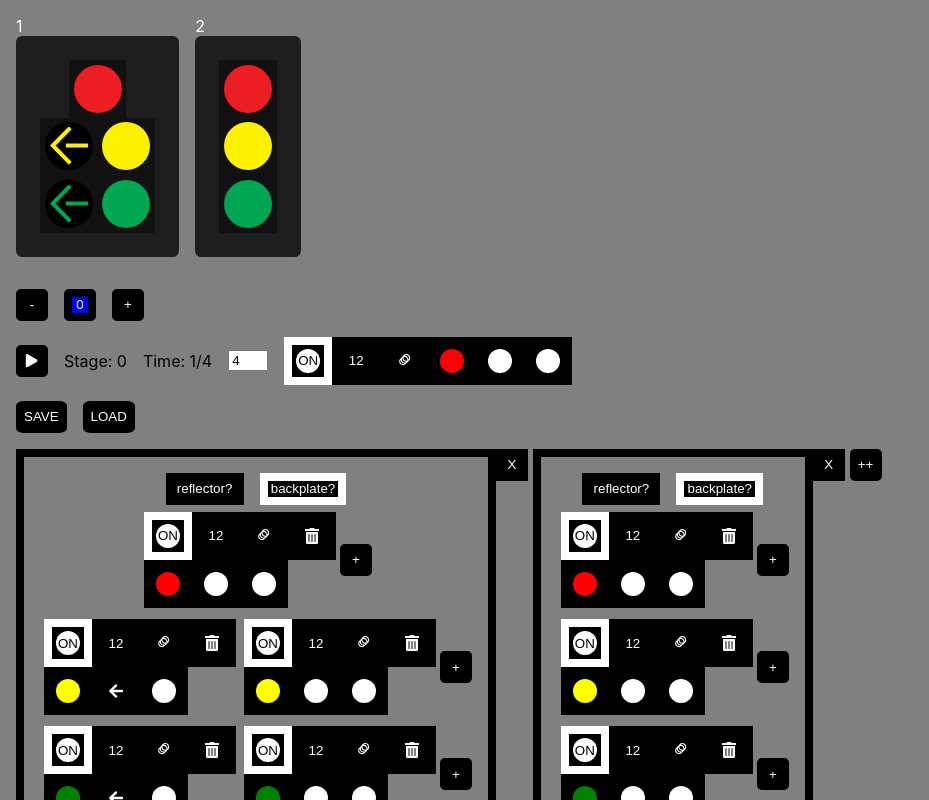
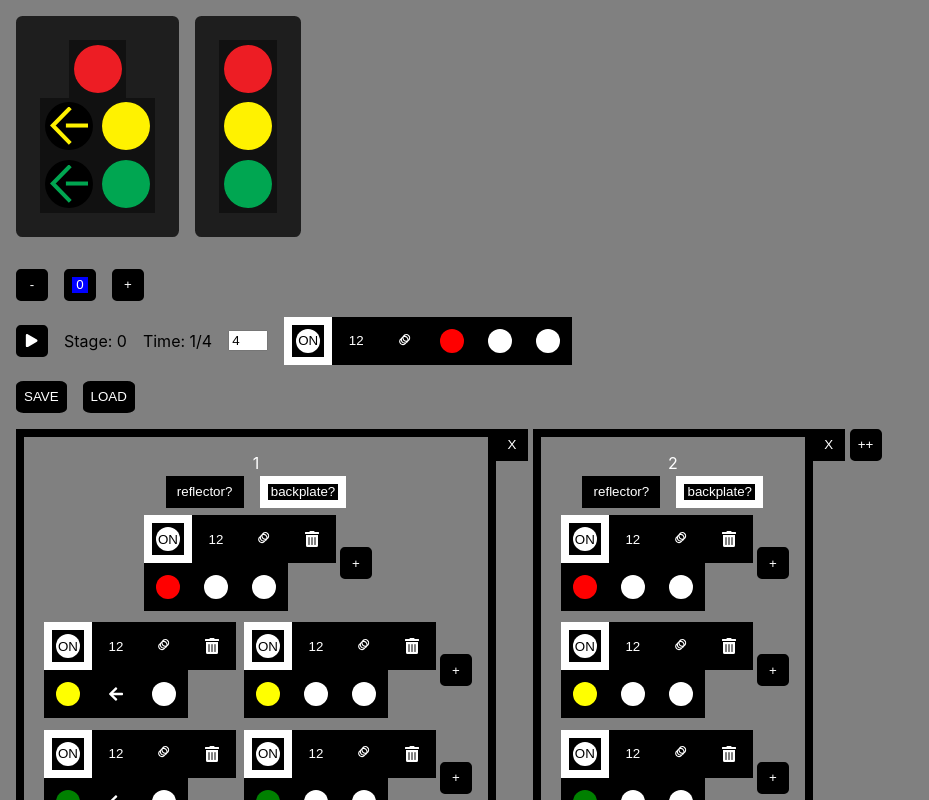
Before and after one commit to sjyamas/chop-shop, a React (Vite) app: page /traffic-light in a window 1280 px wide. Shown: the top 800 px of the page, without its empty margins (0-929 px from the left). Built offline with nearby package versions, Linux system fonts and the light colour scheme.

Commit message:
make better for vid

```diff
--- a/src/Components/Light/SetTrafficLight.tsx
+++ b/src/Components/Light/SetTrafficLight.tsx
@@ -191,7 +191,7 @@ const SetTrafficLight = memo(function SetTrafficLight() {
                   // backgroundColor: "black",
                 }}
               >
-                {/* <p style={{ color: "white" }}>{signal.light_id}</p> */}
+                <p style={{ color: "white" }}>{signal.light_id}</p>
                 <div
                   style={{ display: "flex", flexDirection: "row", gap: "1rem" }}
                 >
--- a/src/Components/Light/TrafficLight.tsx
+++ b/src/Components/Light/TrafficLight.tsx
@@ -12,7 +12,7 @@ const TrafficLight = memo(function TrafficLight({ light }: any) {
         flexDirection: "column",
       }}
     >
-      <p style={{ width: "1rem", color: "white" }}>{light.light_id}</p>
+      {/* <p style={{ width: "1rem", color: "white" }}>{light.light_id}</p> */}
 
       <div
         style={{
```
